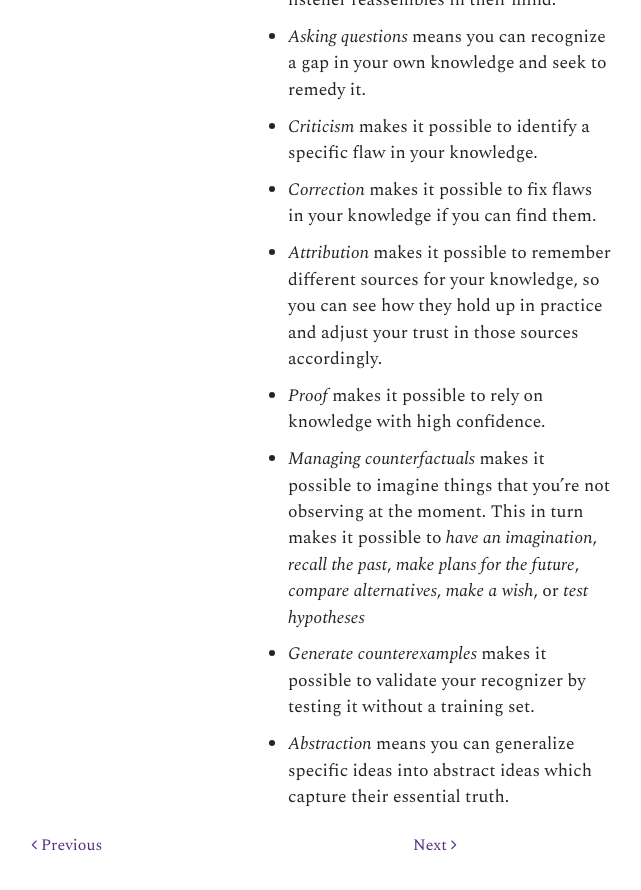
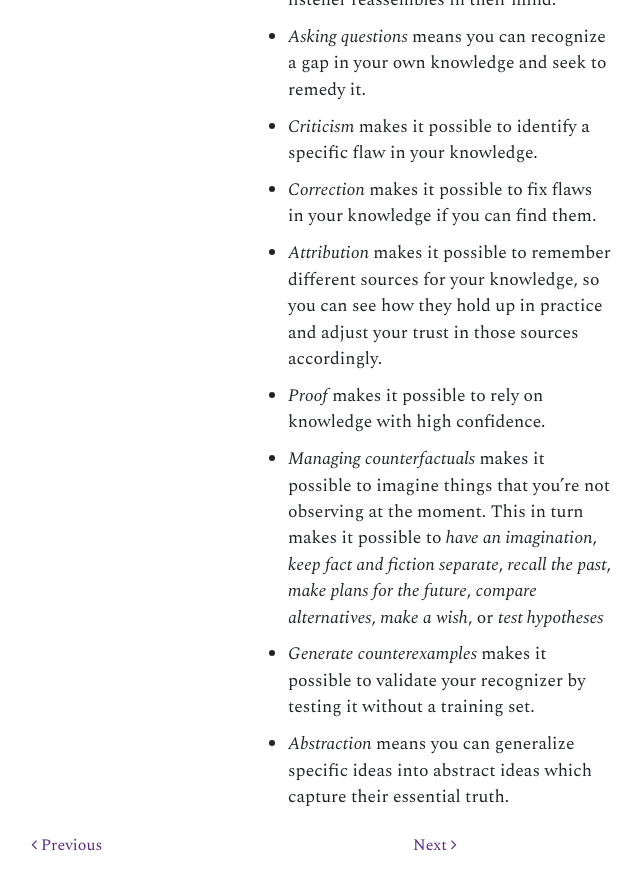
Before and after one commit to straz/artificialtrust, a Jekyll site: the page built from _definitions/cog.md, in a window 1280 px wide and 900 px high, scrolled down 1063 px. Shown: the top 890 px of the window, without its empty margins (301-942 px from the left). Built offline with Jekyll 4.4.1, drawn with Linux system fonts in a browser that asks for light colours; nearby versions of some CDN libraries.

Commit message:
fact and fiction

```diff
--- a/_definitions/cog.md
+++ b/_definitions/cog.md
@@ -66,8 +66,7 @@ using knowledge from another.
  *  *Proof* makes it possible to rely on knowledge with high confidence.
  * *Managing counterfactuals* makes it possible to imagine things that
  you're not observing at the moment. This in turn makes it possible to *have an
- imagination*, *recall the past*, *make plans for the future*, *compare alternatives*, *make a wish*, or
- *test hypotheses*
+ imagination*, *keep fact and fiction separate*, *recall the past*, *make plans for the future*, *compare alternatives*, *make a wish*, or *test hypotheses*
  * *Generate counterexamples* makes it possible to validate your recognizer by
  testing it without a training set.
  * *Abstraction* means you can generalize specific ideas into abstract ideas which capture their essential truth.
```
